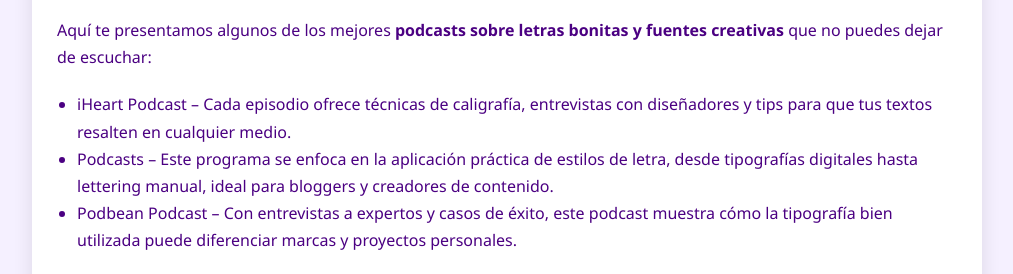
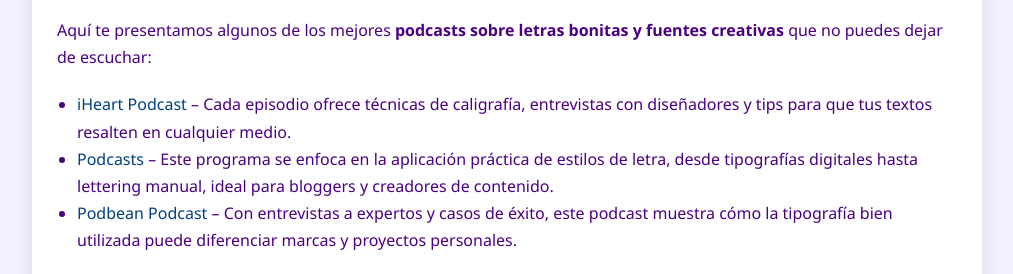
Before and after one commit to oliversmithzx-pixel/Descubre-la-Creatividad-con-letras-bonitas, a plain HTML site: page index.html in a window 1280 px wide. Shown: the part 1350-1624 px from the top of the page, without its empty margins (133-1146 px from the left). Drawn offline with Linux system fonts and the light colour scheme.

Commit message:
Update index.html

```diff
--- a/index.html
+++ b/index.html
@@ -25,7 +25,7 @@
         margin-top: 25px;
     }
     a {
-        color: #4b0082;
+        color: #004182;
         text-decoration: none;
     }
     a:hover {
```
